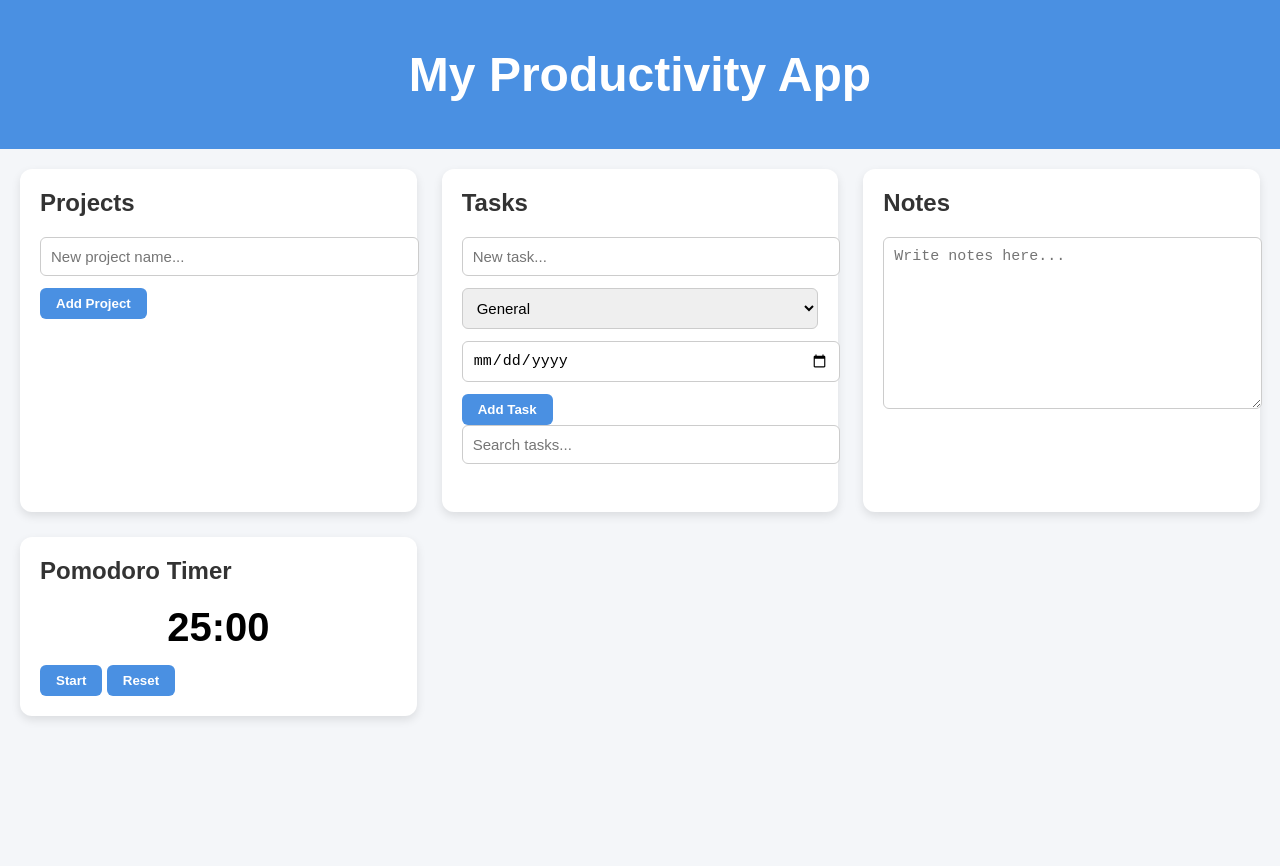
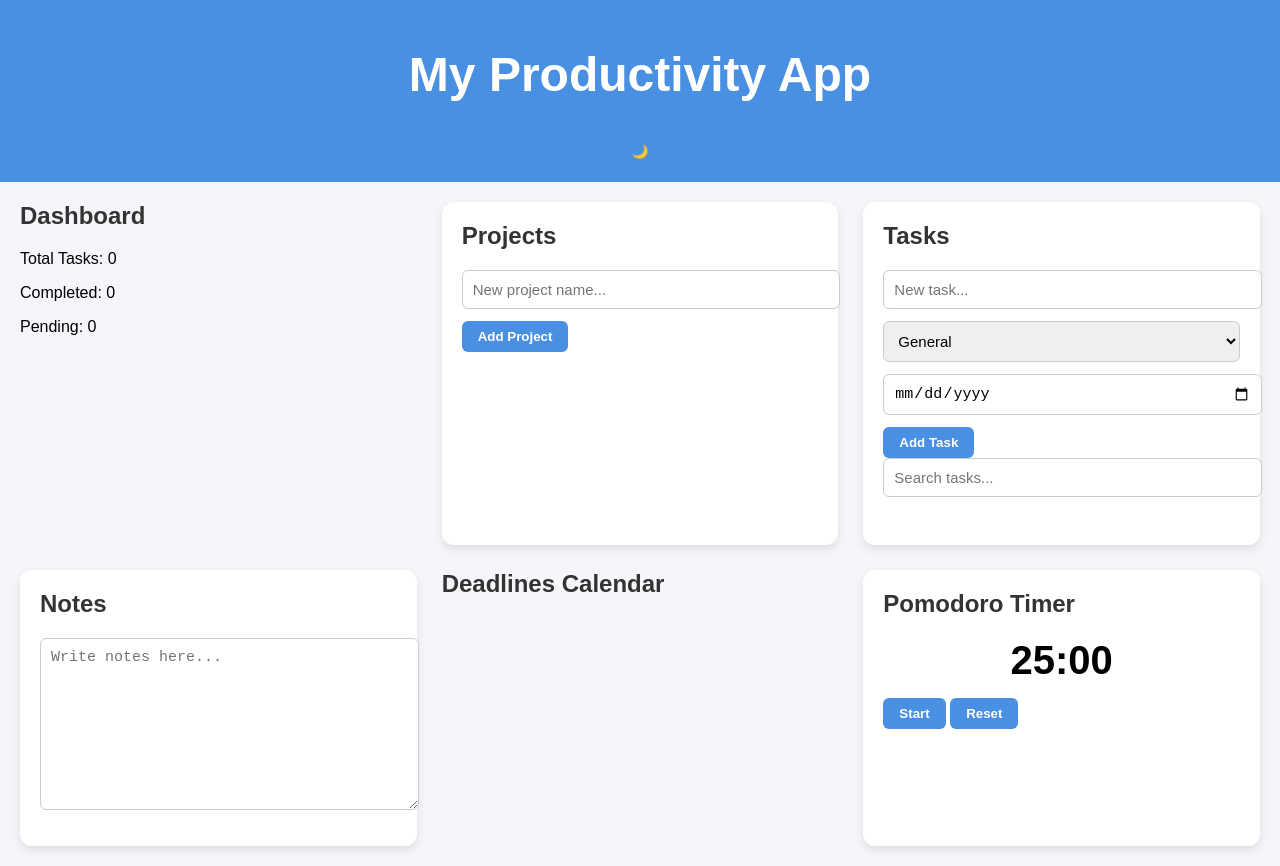
Before and after one commit to GeetaBiradar63/my-productivity-app, a website: page index.html in a window 1280 px wide. Before the commit the page ends 800 px from the top, so only its background shows below. Drawn offline with Linux system fonts and the light colour scheme; no server answers.

Commit message:
Update index.html

```diff
--- a/index.html
+++ b/index.html
@@ -10,16 +10,24 @@
 
     <header>
         <h1>My Productivity App</h1>
+        <button id="themeToggle" onclick="toggleTheme()">🌙</button>
     </header>
 
     <div class="container">
+
+        <!-- DASHBOARD -->
+        <div class="dashboard-section">
+            <h2>Dashboard</h2>
+            <p>Total Tasks: <span id="totalTasks">0</span></p>
+            <p>Completed: <span id="completedTasks">0</span></p>
+            <p>Pending: <span id="pendingTasks">0</span></p>
+        </div>
 
         <!-- PROJECTS -->
         <div class="projects-section">
             <h2>Projects</h2>
             <input id="projectInput" placeholder="New project name...">
             <button onclick="addProject()">Add Project</button>
-
             <ul id="projectList"></ul>
         </div>
 
@@ -27,7 +35,6 @@
         <div class="tasks-section">
             <h2>Tasks</h2>
 
-            <!-- NEW INPUTS -->
             <input id="taskInput" placeholder="New task...">
 
             <select id="categoryInput">
@@ -41,7 +48,6 @@
 
             <button onclick="addTask()">Add Task</button>
 
-            <!-- SEARCH -->
             <input id="searchInput" placeholder="Search tasks..." oninput="searchTasks()">
 
             <ul id="taskList"></ul>
@@ -53,7 +59,13 @@
             <textarea id="notes" placeholder="Write notes here..." oninput="saveNotes()"></textarea>
         </div>
 
-        <!-- POMODORO TIMER -->
+        <!-- CALENDAR -->
+        <div class="calendar-section">
+            <h2>Deadlines Calendar</h2>
+            <table id="calendarTable"></table>
+        </div>
+
+        <!-- POMODORO -->
         <div class="timer-section">
             <h2>Pomodoro Timer</h2>
             <div id="timer">25:00</div>
```
